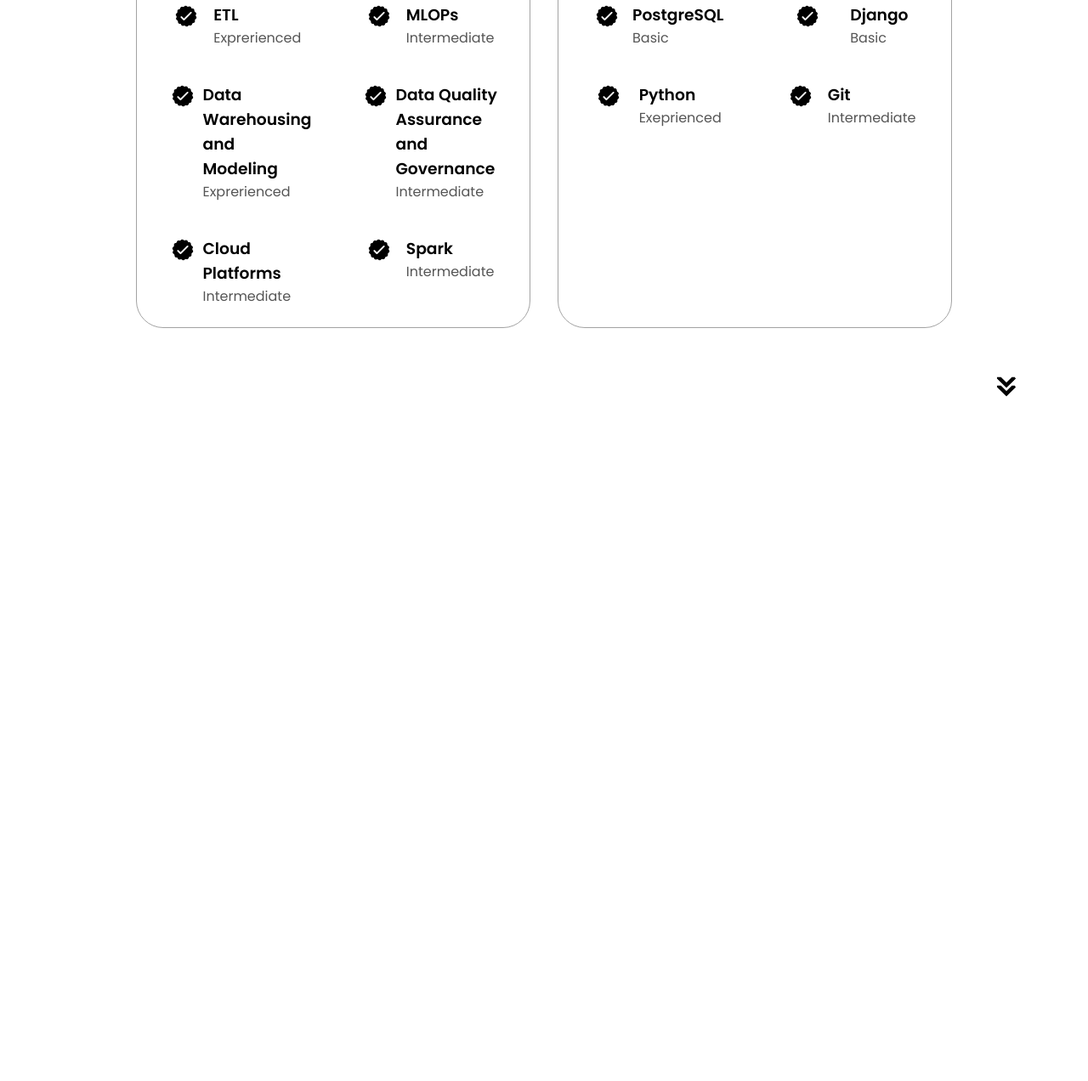
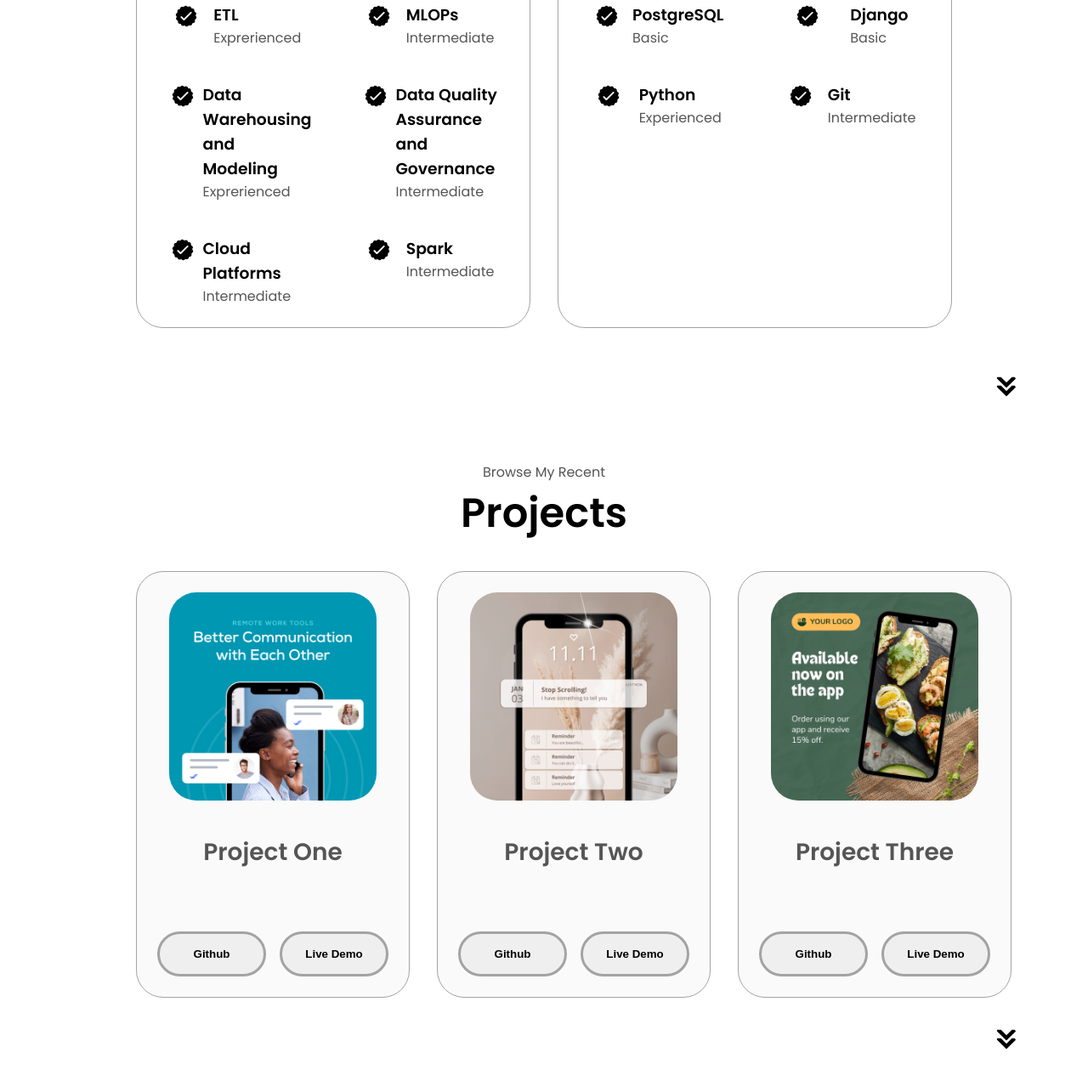
Before and after one commit to tibarekb/personal_portfolio, a plain HTML site: page index.html in a window 1280 px wide. Shown: the part 1801-3073 px from the top of the page at 85% size. Before the commit the page ends 2312 px from the top, so only its background shows below. Drawn offline with Linux system fonts and the light colour scheme.

Commit message:
Projects Section
added a section to show the projects I have previously done

```diff
--- a/index.html
+++ b/index.html
@@ -97,7 +97,7 @@
 
     <section id="experience">
         <p class="section__text__p1">Explore My</p>
-        <h1 class="title">Expreience</h1>
+        <h1 class="title">Experience</h1>
         <div class="experience-details-container">
             <div class="about-containers">
                 <div class="details-container">
@@ -148,7 +148,7 @@
                     </div>
                 </div>
                 <div class="details-container">
-                    <h2 class="experience-sub-title"> Backend Developement </h2>
+                    <h2 class="experience-sub-title"> Backend Development </h2>
                     <div class="article-container">
                         <article>
                             <img src="assets/checkmark.png" alt="experience-icon" class="icon">
@@ -168,7 +168,7 @@
                             <img src="assets/checkmark.png" alt="experience-icon" class="icon">
                             <div>
                                 <h3>Python</h3>
-                                <p>Exeprienced</p>
+                                <p>Experienced</p>
                             </div>
                         </article>
                         <article>
@@ -186,8 +186,57 @@
                 <img src="./assets/arrow.png" alt="Arrow icon" class="icon arrow" onclick="location.href='./#projects'">
 </section>
 
+<section id="projects">
+    <p class="section__text__p1">
+        Browse My Recent
+    </p>
+    <h1 class="title">
+        Projects
+    </h1>
+    <div class="experience-details-container">
+        <div class="about-containers">
+            <div class="details-container color-container">
+                <div class="article-container">
+                    <img src="./assets/project-1.png" alt="Project 1" class="project-img">
+                    <h2 class="experience-sub-title project-title">Project One</h2>
+                    <div class="btn-container">
+                        <button class="btn btn-color-2  project-btn"
+                            onclick="location.href='https://github.com'">Github</button>
+                        <button class="btn btn-color-2  project-btn" onclick="location.href='https://github.com'">Live
+                            Demo</button>
+                    </div>
+                </div>
+            </div>
+            <div class="details-container color-container">
+                <div class="article-container">
+                    <img src="./assets/project-2.png" alt="Project 2" class="project-img">
+                    <h2 class="experience-sub-title project-title">Project Two</h2>
+                    <div class="btn-container">
+                        <button class="btn btn-color-2  project-btn"
+                            onclick="location.href='https://github.com'">Github</button>
+                        <button class="btn btn-color-2  project-btn" onclick="location.href='https://github.com'">Live
+                            Demo</button>
+                    </div>
+                </div>
+            </div>
+            <div class="details-container color-container">
+                <div class="article-container">
+                    <img src="./assets/project-3.png" alt="Project 3" class="project-img">
+                    <h2 class="experience-sub-title project-title">Project Three</h2>
+                    <div class="btn-container">
+                        <button class="btn btn-color-2  project-btn"
+                            onclick="location.href='https://github.com'">Github</button>
+                        <button class="btn btn-color-2  project-btn" onclick="location.href='https://github.com'">Live
+                            Demo</button>
+                    </div>
+                </div>
+            </div>
+        </div>
+    </div>
+    <img src="./assets/arrow.png" alt="Arrow icon" class="icon arrow" onclick="location.href='./#contacts'">
 
+</section>
 
-   <script src="script.js"></script>
+<script src="script.js"></script>
 </body>
 </html>
--- a/style.css
+++ b/style.css
@@ -345,3 +345,29 @@ article {
 article .icon {
     cursor: default;
 }
+/* PROJECTS SECTION */
+
+#projects {
+    position: relative;
+}
+
+.color-container {
+    border-color: rgb(163, 163, 163);
+    background: rgb(250, 250, 250);
+}
+
+.project-img {
+    border-radius: 2rem;
+    width: 90%;
+    height: 90%;
+}
+
+.profile-title {
+    margin: 1rem;
+    color: black;
+}
+
+.project-btn {
+    color: black;
+    border-color: rgb(163, 163, 163);
+}
```
